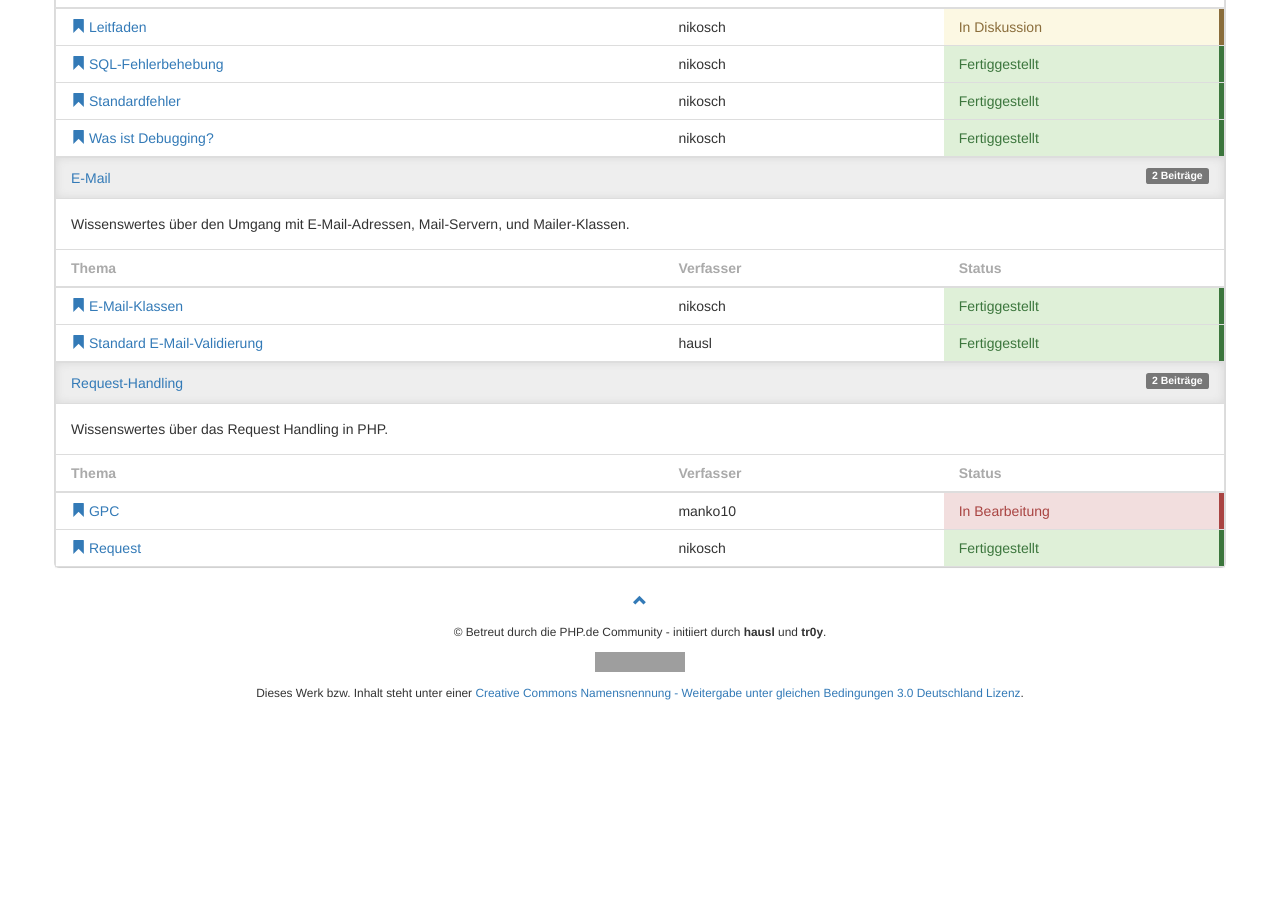
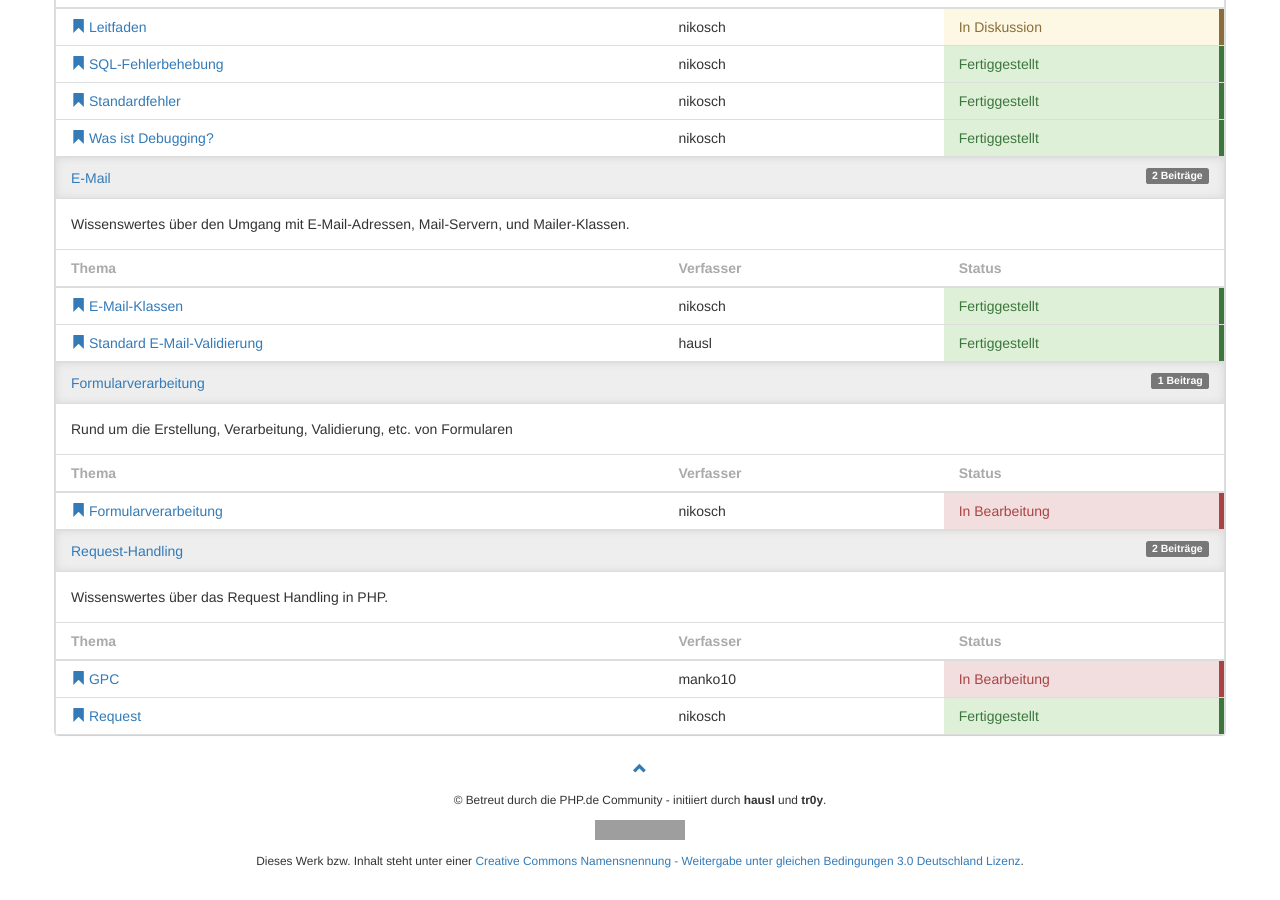
Before and after one commit to php-de/php-de.github.io, a Jekyll site: the page built from index.md, in a window 1280 px wide and 900 px high, scrolled down 982 px. Built offline with Jekyll 4.4.1, drawn with Linux system fonts in a browser that asks for light colours; nearby versions of some CDN libraries; before the commit the page ends 1714 px from its top, so only the background shows below that; grey boxes are pictures that could not be loaded.

Commit message:
Update _config.yml

```diff
--- a/_config.yml
+++ b/_config.yml
@@ -40,6 +40,11 @@ groups:
       desc: "Wissenswertes über den Umgang mit E-Mail-Adressen, Mail-Servern, und Mailer-Klassen."
       anchor: "email"
 
+    - name: "Formularverarbeitung"
+      path: "/form"
+      desc: "Rund um die Erstellung, Verarbeitung, Validierung, etc. von Formularen"
+      anchor: "form"
+
     - name: "Request-Handling"
       path: "/request-handling"
       desc: "Wissenswertes über das Request Handling in PHP."
```
